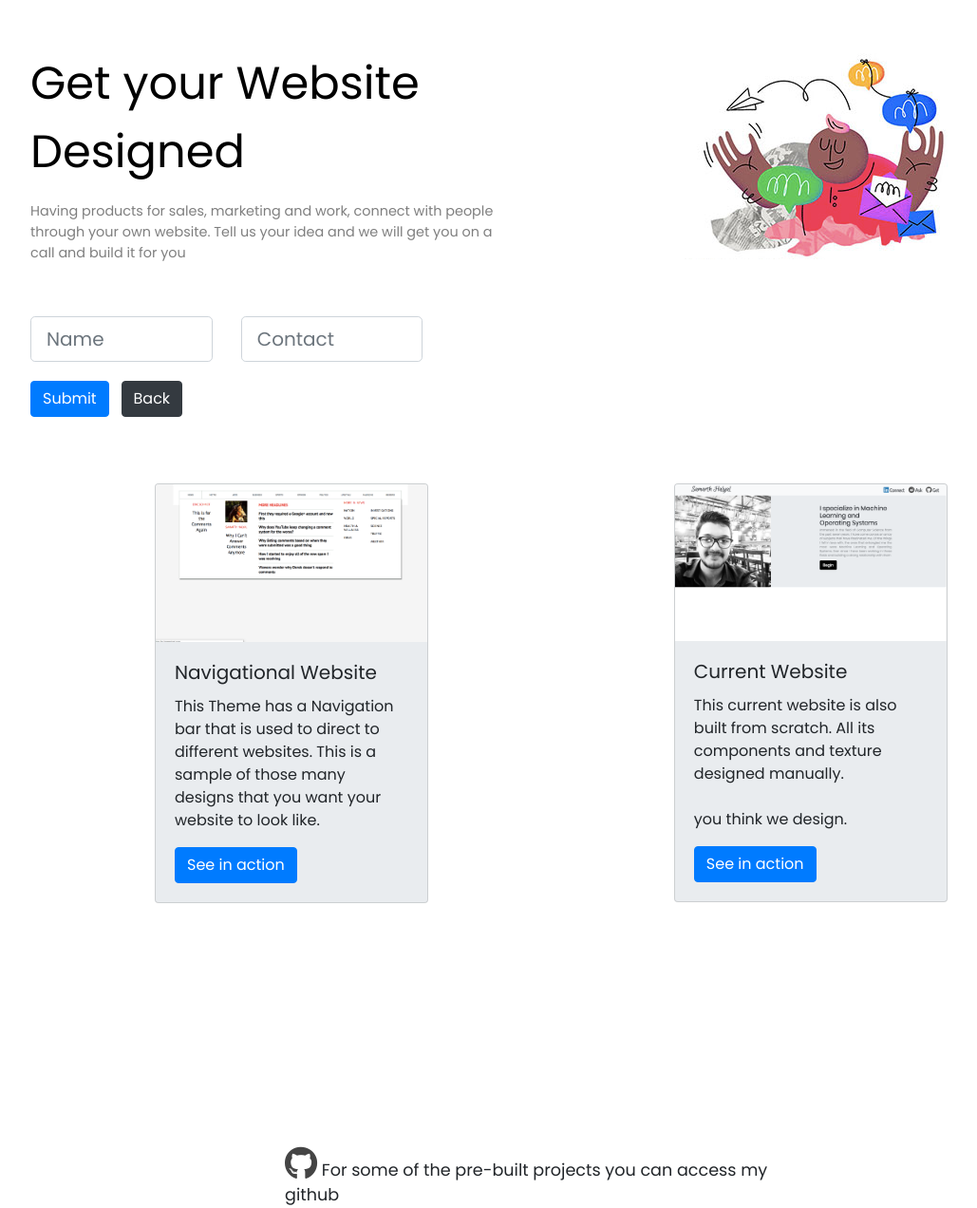
After one commit to maybe-a-startup/proj-repo, a PHP site: page /web.html in a window 1280 px wide. The commit adds this page. Shown: the whole page at 95% size, without its empty margins (84-1113 px from the left). Run offline with PHP 8.4, Linux system fonts and the light colour scheme; some libraries are stand-ins or nearby versions.

Commit message:
edit this for prem

```diff
--- a/home.html
+++ b/home.html
@@ -103,8 +103,6 @@
 					<hr class="light">
 					<p>Belgaum</p>
 					<p>Bengaluru</p>
-					<p>Hubli</p>
-					<p>Pune</p>
 				</div>
 				<div class="col-md-4">
 					<hr class="light">
--- a/machine.html
+++ b/machine.html
@@ -23,7 +23,7 @@
 				<p class="ml-content">Want to know what the weather will be tommorow? Why not?</p>
 				<p class="ml-seperator"> </p>
 
-				<p class="ml-form-heading">Give us your thought and we will contruct it for you!</p>
+				<p class="ml-form-heading">Give us your thought and we will construct it for you!</p>
 
 		</div>
 
@@ -46,8 +46,6 @@
 		</form>
 
 
-
-
 		<div class="git-link" >
 			<p class="ml-form-heading-1"><a href="https://github.com/SamarthHalyal"><i class="fab fa-github"></i></a> For some of the pre-built projects you can access my github</p>
 		</div>
--- /dev/null
+++ b/web.css
@@ -0,0 +1,67 @@
+html, body {
+	height: 100vh;
+	width: 100%;
+	margin: 0;
+	background-color: #fff;
+	padding: 0vh;
+}
+
+.heading {
+	padding-left: 10%;
+	padding-right: 10%;
+	padding-top: 4%;
+	font-size: 6vh;
+	color: #000;
+}
+
+.web-image {
+	padding-left: 4%;
+	padding-top: 4%;
+}
+
+.col-md-5 {
+	padding-left: 20%;
+}
+
+.ml-form {
+	margin-left: 0%;
+}
+
+.card {
+	background-color: #e9ecef;
+}
+
+.seperator {
+  margin-top: 7vh;
+  margin-bottom: 7vh;
+  border-right: 1px solid #fff;
+}
+
+@media screen {
+        body {
+          font-style: bold;
+          font-family: 'Poppins', sans-serif;
+        }
+}
+
+.ml-form-heading-1 {
+	font-size: 1.1em !important;
+	font-style: bold;
+}
+
+.fa-github {
+	font-size: 2em;
+	color: #444444;
+}
+
+.git-link {
+	margin-left: 30%;
+	margin-right: 30%;
+	margin-top: 20%;
+}
+
+.small-text {
+	font-size: 0.3em !important;
+	opacity: 0.5;
+	margin-bottom: 0;
+}
--- /dev/null
+++ b/web.html
@@ -0,0 +1,69 @@
+<!DOCTYPE html>
+<html>
+<head>
+	<title>Website</title>
+	<link href="https://fonts.googleapis.com/css?family=Poppins" rel="stylesheet">
+	<link rel="stylesheet" href="https://use.fontawesome.com/releases/v5.7.1/css/all.css" integrity="sha384-fnmOCqbTlWIlj8LyTjo7mOUStjsKC4pOpQbqyi7RrhN7udi9RwhKkMHpvLbHG9Sr" crossorigin="anonymous">
+	<meta name="viewport" content="width=device-width, initial-scale=1">
+	<link rel="stylesheet" href="https://maxcdn.bootstrapcdn.com/bootstrap/4.2.1/css/bootstrap.min.css">
+	<script src="https://code.jquery.com/jquery-3.3.1.slim.min.js" integrity="sha384-q8i/X+965DzO0rT7abK41JStQIAqVgRVzpbzo5smXKp4YfRvH+8abtTE1Pi6jizo" crossorigin="anonymous"></script>
+	<script src="https://cdnjs.cloudflare.com/ajax/libs/popper.js/1.14.6/umd/popper.min.js" integrity="sha384-wHAiFfRlMFy6i5SRaxvfOCifBUQy1xHdJ/yoi7FRNXMRBu5WHdZYu1hA6ZOblgut" crossorigin="anonymous"></script>
+	<script src="https://stackpath.bootstrapcdn.com/bootstrap/4.2.1/js/bootstrap.min.js" integrity="sha384-B0UglyR+jN6CkvvICOB2joaf5I4l3gm9GU6Hc1og6Ls7i6U/mkkaduKaBhlAXv9k" crossorigin="anonymous"></script>
+	<link rel="stylesheet" type="text/css" href="web.css">
+	<link href="animate.css" rel="stylesheet">
+	<link href="bootstrap-social.css" rel="stylesheet">
+</head>
+<body>
+	<div class="row">
+		<div class="col-md-7 heading">
+			<p>Get your Website Designed</p>
+			<p class="small-text">Having products for sales, marketing and work, connect with people through your own website. Tell us your idea and we will get you on a call and build it for you</p>
+			<div class="seperator"></div>
+			<form class="ml-form" autocomplete="off" action="connect.php" method="post">
+					<div class="row">
+						<div class="col-sm-5" style="width: 80%;">
+							<input name="name" class="form-control form-control-lg" type="text" placeholder="Name">
+						</div>
+						<div class="col-sm-5" style="width: 80%;">
+							<input name="contact" class="form-control form-control-lg" type="text" placeholder="Contact">
+						</div>
+					</div>
+
+					<input class="btn btn-primary" type="submit" value="Submit">
+					<a href="hover_text.html" class="btn btn-dark" role = "button">Back</a>
+			</form>
+		</div>
+		<div class="col-md-3 web-image">
+			<img src="img/cartoon.png">
+		</div>
+	</div>
+
+	<div class="seperator"></div>
+	<div class="row">
+		<div class="col-md-5">
+			<div class="card" style="width: 18rem;">
+			  <img class="card-img-top" src="img/site.png" alt="Card image cap">
+			  <div class="card-body">
+			    <h5 class="card-title">Navigational Website</h5>
+			    <p class="card-text">This Theme has a Navigation bar that is used to direct to different websites. This is a sample of those many designs that you want your website to look like.</p>
+			    <a href="https://zuckonits-blog.herokuapp.com/" class="btn btn-primary">See in action</a>
+			  </div>
+			</div>
+			</div>
+			<div class="seperator"></div>
+			<div class="col-md-5">
+			<div class="card" style="width: 18rem;">
+			<img class="card-img-top" src="img/site1.png" alt="Card image cap">
+			  <div class="card-body">
+			    <h5 class="card-title">Current Website</h5>
+			    <p class="card-text">This current website is also built from scratch. All its components and texture designed manually.<br><br>you think we design.</p>
+			    <a href="https://m-a-x.herokuapp.com/" class="btn btn-primary">See in action</a>
+			  </div>
+			</div>
+			</div>
+	</div>
+	<div class="git-link" >
+			<p class="ml-form-heading-1"><a href="https://github.com/SamarthHalyal"><i class="fab fa-github"></i></a> For some of the pre-built projects you can access my github</p>
+	</div>
+</body>
+</html>
```
Also changed, not shown: hover_text.html (+3 -7 lines), machine.css (+21 -10 lines), query.css (+3 -4 lines), img/cartoon.png (added), img/site.png (added), img/site1.png (added), 1 other file.
